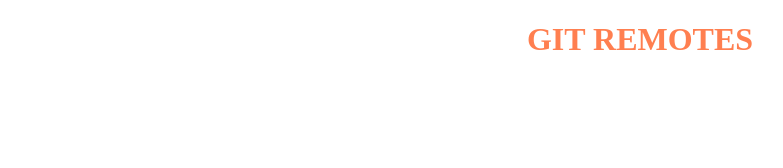
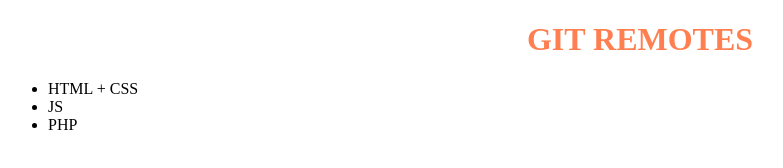
Before and after one commit to JPata27/progetto_4_git, a plain HTML site: page index.html in a window 1280 px wide. Shown: the whole page, without its empty margins (0-783 px from the left). Drawn offline with Linux system fonts and the light colour scheme.

Commit message:
edited index.html

```diff
--- a/index.html
+++ b/index.html
@@ -10,6 +10,12 @@
 
     <body>
         <h1>GIT REMOTES</h1>
+
+        <ul>
+            <li>HTML + CSS</li>
+            <li>JS</li>
+            <li>PHP</li>
+        </ul>
     </body>
 
 </html>
```
